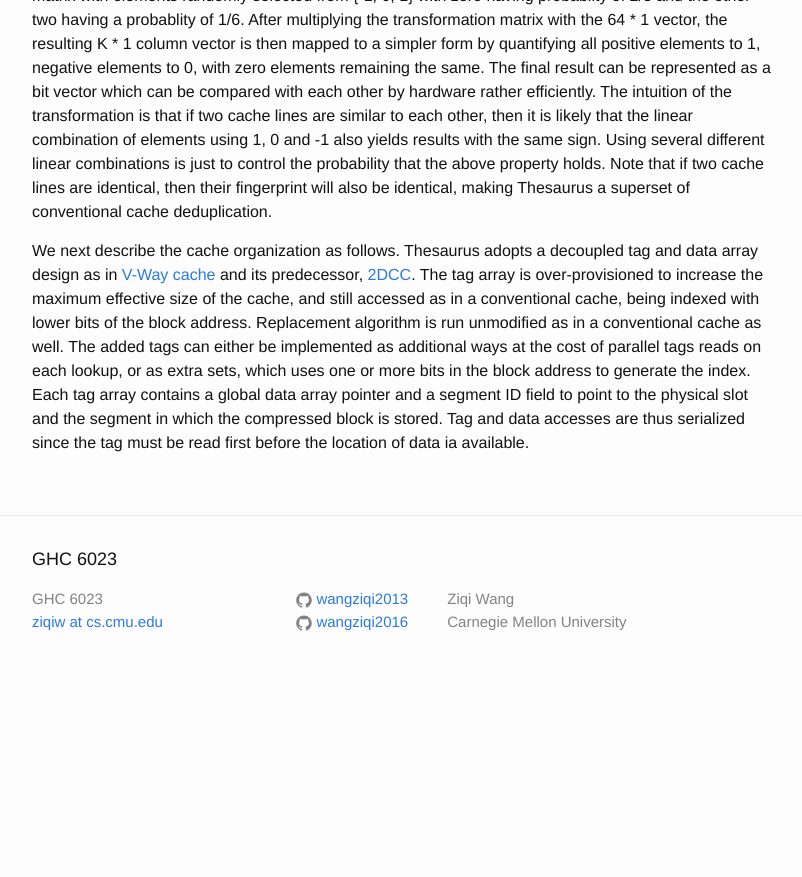
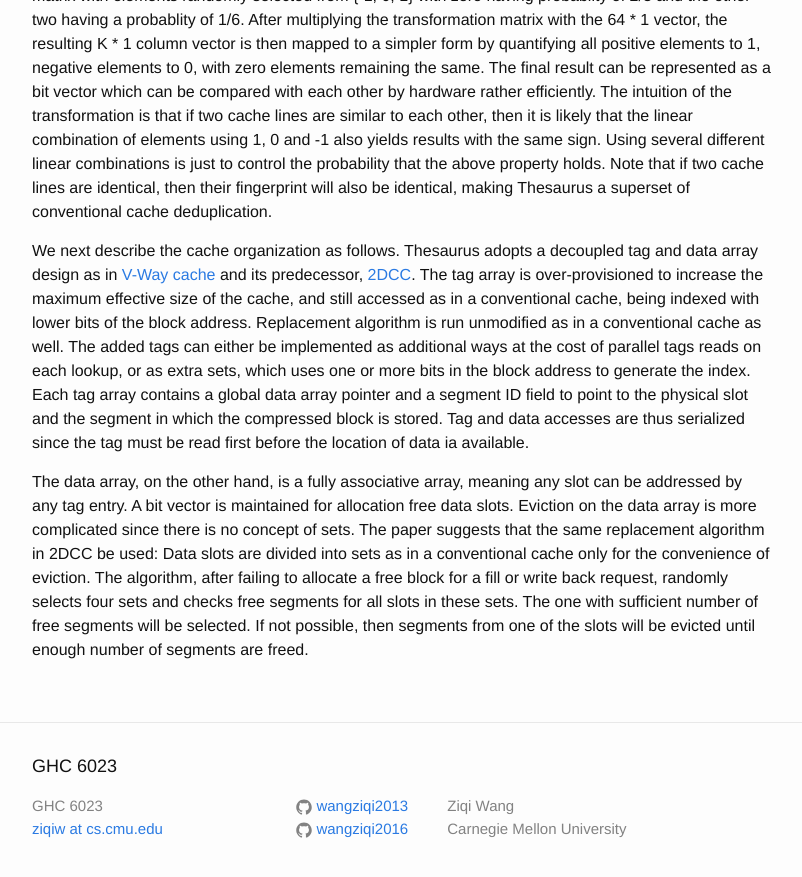
Before and after one commit to wangziqi2013/wangziqi2013.github.io, a Jekyll site: the page built from _posts/2020-07-23-thesaurus.markdown, in a window 1280 px wide and 900 px high, scrolled down 1114 px. Shown: the top 877 px of the window, without its empty margins (238-1040 px from the left). Built offline with Jekyll 4.4.1, drawn with Linux system fonts in a browser that asks for light colours; before the commit the page ends 1807 px from its top, so only the background shows below that.

Commit message:
Adding data array

```diff
--- a/_posts/2020-07-23-thesaurus.markdown
+++ b/_posts/2020-07-23-thesaurus.markdown
@@ -55,3 +55,11 @@ lookup, or as extra sets, which uses one or more bits in the block address to ge
 Each tag array contains a global data array pointer and a segment ID field to point to the physical slot and the
 segment in which the compressed block is stored. Tag and data accesses are thus serialized since the tag must be read
 first before the location of data ia available.
+
+The data array, on the other hand, is a fully associative array, meaning any slot can be addressed by any tag entry.
+A bit vector is maintained for allocation free data slots. Eviction on the data array is more complicated since there is
+no concept of sets. The paper suggests that the same replacement algorithm in 2DCC be used: Data slots are divided into
+sets as in a conventional cache only for the convenience of eviction. The algorithm, after failing to allocate a
+free block for a fill or write back request, randomly selects four sets and checks free segments for all slots in
+these sets. The one with sufficient number of free segments will be selected. If not possible, then segments from one
+of the slots will be evicted until enough number of segments are freed.
```
